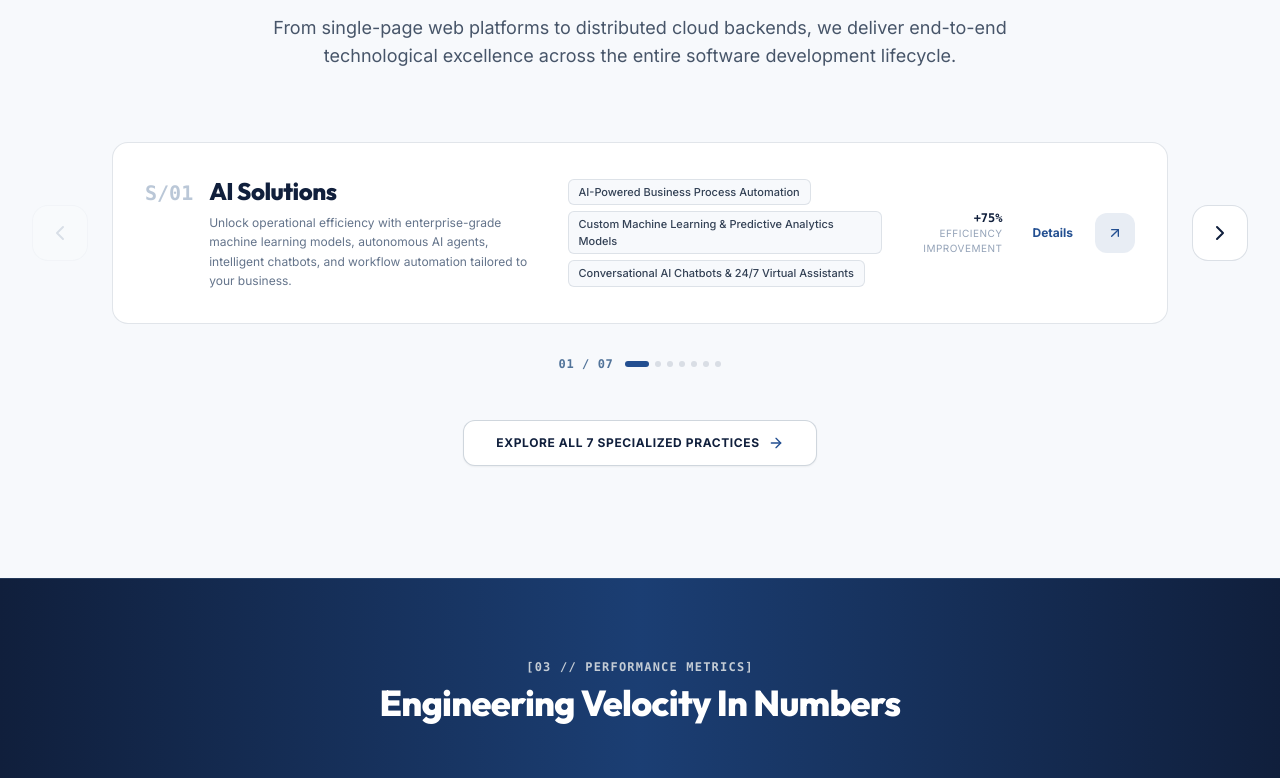
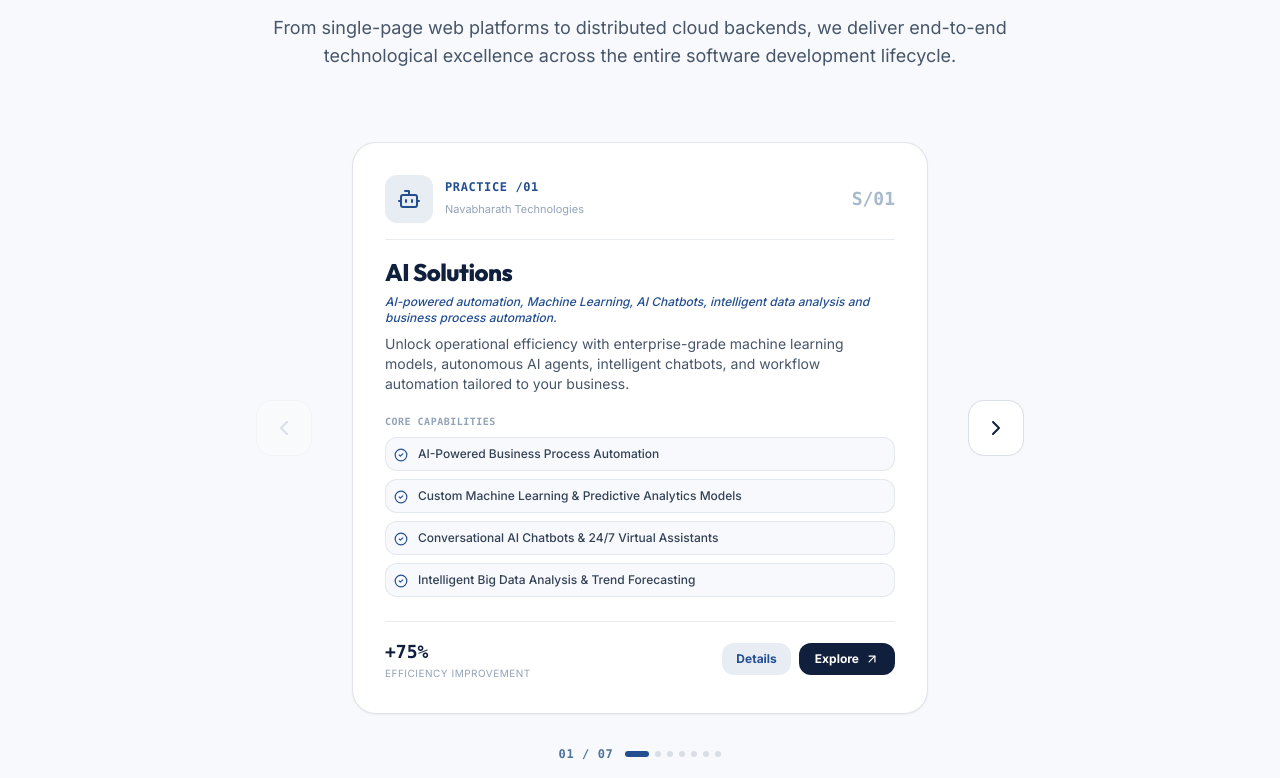
Before and after one commit to internship-ui/demo-NB, a React (Vite) app: page / in a window 1280 px wide. Shown: the part 2380-3158 px from the top of the page. Built offline with nearby package versions, Linux system fonts and the light colour scheme.

Commit message:
feat(home): style carousel card as true vertical portrait layout with stacked content

```diff
--- a/src/pages/Home.jsx
+++ b/src/pages/Home.jsx
@@ -8,6 +8,9 @@ import {
   Award,
   Users,
   Cpu,
+  Bot,
+  Megaphone,
+  PhoneCall,
   ExternalLink,
   ChevronLeft,
   ChevronRight,
@@ -53,6 +56,19 @@ export default function Home() {
     if (currentServiceIndex > 0) {
       setSlideDirection(-1);
       setCurrentServiceIndex((prev) => prev - 1);
+    }
+  };
+
+  const getServiceIcon = (iconName, className = "w-6 h-6 text-brand-royal") => {
+    switch (iconName) {
+      case 'Bot': return <Bot className={className} />;
+      case 'Cloud': return <Cloud className={className} />;
+      case 'Smartphone': return <Smartphone className={className} />;
+      case 'Globe': return <Globe className={className} />;
+      case 'Palette': return <Palette className={className} />;
+      case 'Megaphone': return <Megaphone className={className} />;
+      case 'PhoneCall': return <PhoneCall className={className} />;
+      default: return <Cpu className={className} />;
     }
   };
 
@@ -508,8 +524,8 @@ export default function Home() {
           />
 
           {/* Modern Vertical Card Carousel with Left and Right Navigation Arrows */}
-          <div className="relative mt-8 sm:mt-10">
-            <div className="flex items-center gap-3 sm:gap-6">
+          <div className="relative mt-8 sm:mt-10 max-w-3xl mx-auto">
+            <div className="flex items-center justify-between gap-3 sm:gap-6">
               {/* Left Arrow Button */}
               <button
                 type="button"
@@ -525,7 +541,7 @@ export default function Home() {
                 <ChevronLeft className="w-5 h-5 sm:w-6 sm:h-6" />
               </button>
 
-              {/* Single Service Card Container */}
+              {/* Single Vertical Service Card Container */}
               <div className="flex-1 overflow-hidden min-w-0 py-2">
                 <AnimatePresence mode="wait" custom={slideDirection}>
                   {(() => {
@@ -538,42 +554,66 @@ export default function Home() {
                         initial="enter"
                         animate="center"
                         exit="exit"
-                        className="p-6 sm:p-8 rounded-2xl bg-white border border-brand-silver/50 hover:border-brand-royal/40 transition-all duration-300 shadow-2xs hover:shadow-lg group hover:-translate-y-0.5"
+                        className="w-full max-w-xl mx-auto p-6 sm:p-8 rounded-3xl bg-white border border-brand-silver/50 hover:border-brand-royal/40 transition-all duration-300 shadow-sm hover:shadow-xl group hover:-translate-y-1 flex flex-col justify-between"
                       >
-                        <div className="grid grid-cols-1 lg:grid-cols-12 gap-6 items-center">
-                          {/* Left: Number & Main Info */}
-                          <div className="lg:col-span-5 flex items-start gap-4">
-                            <span className="font-mono text-lg sm:text-xl font-extrabold text-brand-steel/40 group-hover:text-brand-royal transition-colors pt-1">
+                        <div>
+                          {/* Top Row: Icon + Service Number Badge */}
+                          <div className="flex items-center justify-between pb-4 mb-4 border-b border-brand-silver/40">
+                            <div className="flex items-center gap-3">
+                              <div className="w-12 h-12 rounded-xl bg-brand-royal/10 text-brand-royal flex items-center justify-center group-hover:scale-105 transition-transform">
+                                {getServiceIcon(service.icon)}
+                              </div>
+                              <div>
+                                <span className="font-mono text-xs font-bold text-brand-royal uppercase tracking-wider block">
+                                  PRACTICE /0{currentServiceIndex + 1}
+                                </span>
+                                <span className="text-[11px] text-slate-400">
+                                  Navabharath Technologies
+                                </span>
+                              </div>
+                            </div>
+
+                            <span className="font-mono text-base sm:text-lg font-extrabold text-brand-steel/50 group-hover:text-brand-royal transition-colors">
                               S/0{currentServiceIndex + 1}
                             </span>
-                            <div>
-                              <h3 className="text-xl sm:text-2xl font-extrabold text-brand-navy font-heading group-hover:text-brand-royal transition-colors mb-1.5 relative inline-block after:content-[''] after:absolute after:bottom-0 after:left-0 after:w-0 after:h-0.5 after:bg-brand-royal group-hover:after:w-full after:transition-all after:duration-300">
+                          </div>
+
+                          {/* Middle: Service Title, Tagline & Description */}
+                          <div className="mb-5">
+                            <h3 className="text-xl sm:text-2xl font-extrabold text-brand-navy font-heading group-hover:text-brand-royal transition-colors mb-1.5">
                               {service.title}
                             </h3>
-                              <p className="text-xs text-slate-500 leading-relaxed">
+                            {service.tagline && (
+                              <p className="text-xs font-medium text-brand-royal mb-2 italic">
+                                {service.tagline}
+                              </p>
+                            )}
+                            <p className="text-xs sm:text-sm text-slate-600 leading-relaxed">
                               {service.shortDesc}
                             </p>
                           </div>
+
+                          {/* Key Capabilities: Displayed Vertically One Below Another */}
+                          <div className="space-y-2 mb-6">
+                            <div className="text-[10px] font-mono font-bold text-slate-400 uppercase tracking-wider">
+                              CORE CAPABILITIES
                             </div>
-
-                          {/* Middle: Key Features / Tags */}
-                          <div className="lg:col-span-4">
-                            <div className="flex flex-wrap gap-1.5">
-                              {service.features.slice(0, 3).map((feat, i) => (
-                                <span
+                            {service.features.slice(0, 4).map((feat, i) => (
+                              <div
                                 key={i}
-                                  className="text-[11px] font-medium px-2.5 py-1 rounded-md bg-brand-light text-slate-700 border border-brand-silver/50 group-hover:border-brand-royal/20 transition-colors"
+                                className="flex items-start gap-2.5 p-2 rounded-xl bg-brand-light text-slate-700 border border-brand-silver/40 text-xs font-medium"
                               >
-                                  {feat}
-                                </span>
+                                <CheckCircle2 className="w-3.5 h-3.5 text-brand-royal shrink-0 mt-0.5" />
+                                <span>{feat}</span>
+                              </div>
                             ))}
                           </div>
                         </div>
 
-                          {/* Right: Metric & Action Link */}
-                          <div className="lg:col-span-3 flex items-center justify-between lg:justify-end gap-4">
-                            <div className="text-right hidden sm:block">
-                              <div className="text-xs font-mono font-bold text-brand-navy">
+                        {/* Bottom Row: Metric & Action Buttons */}
+                        <div className="pt-4 border-t border-brand-silver/40 flex items-center justify-between gap-4">
+                          <div>
+                            <div className="text-base sm:text-lg font-mono font-extrabold text-brand-navy">
                               {service.stats.value}
                             </div>
                             <div className="text-[10px] text-slate-400 uppercase tracking-wider">
@@ -583,19 +623,19 @@ export default function Home() {
 
                           <div className="flex items-center gap-2">
                             <button
+                              type="button"
                               onClick={() => setSelectedService(service)}
-                                className="px-3.5 py-2 rounded-xl text-xs font-bold text-brand-royal hover:bg-brand-royal/10 transition-colors"
+                              className="px-3.5 py-2 rounded-xl text-xs font-bold text-brand-royal bg-brand-royal/10 hover:bg-brand-royal hover:text-white transition-all shadow-2xs"
                             >
                               Details
                             </button>
                             <Link
                               to={`/services/${service.id}`}
-                                className="w-10 h-10 rounded-xl bg-brand-royal/10 group-hover:bg-brand-royal text-brand-royal group-hover:text-white flex items-center justify-center transition-all shadow-2xs group-hover:scale-105"
-                                aria-label={`Open ${service.title} details`}
+                              className="inline-flex items-center gap-1.5 px-4 py-2 rounded-xl bg-brand-navy hover:bg-brand-royal text-white text-xs font-bold transition-all shadow-2xs group/btn"
                             >
-                                <ArrowUpRight className="w-4 h-4 transition-transform group-hover:translate-x-0.5 group-hover:-translate-y-0.5" />
+                              <span>Explore</span>
+                              <ArrowUpRight className="w-3.5 h-3.5 group-hover/btn:translate-x-0.5 group-hover/btn:-translate-y-0.5 transition-transform" />
                             </Link>
-                            </div>
                           </div>
                         </div>
                       </motion.div>
```
Lines whose indentation alone changed are shown as unchanged.
